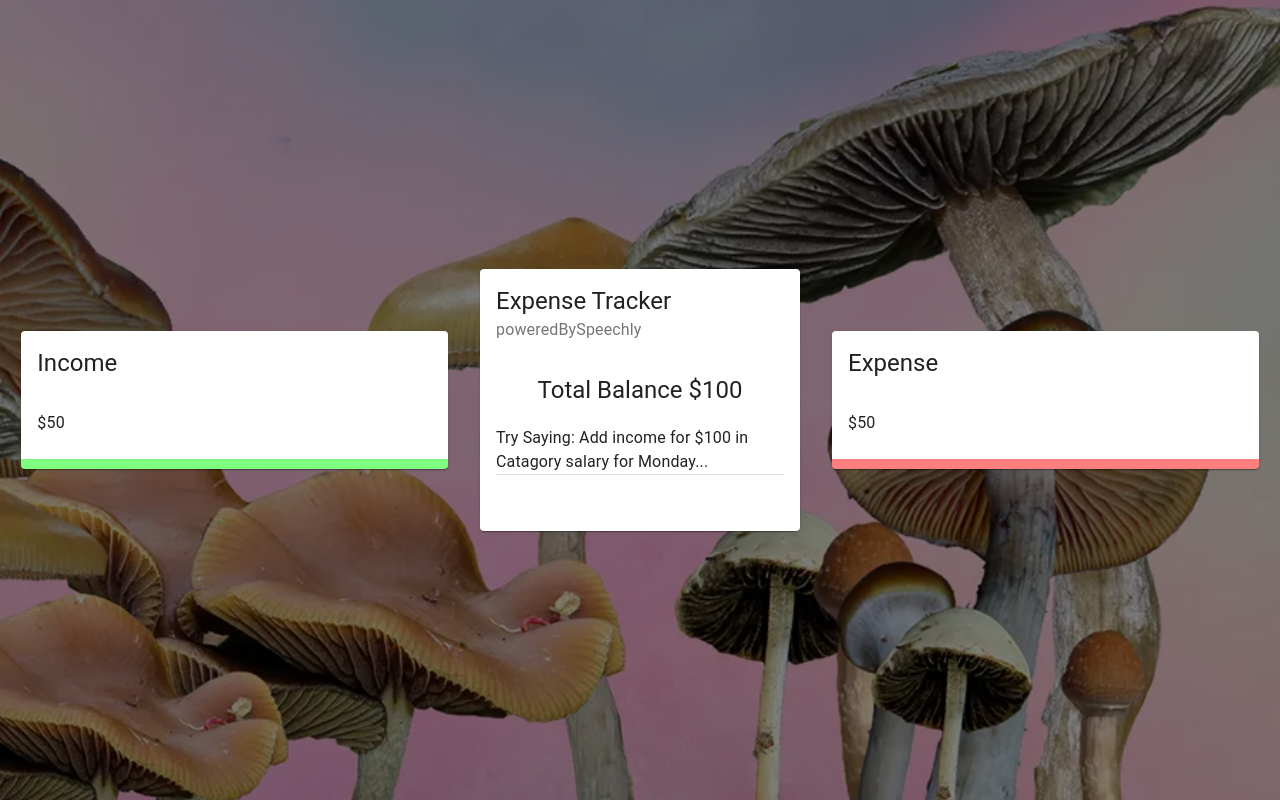
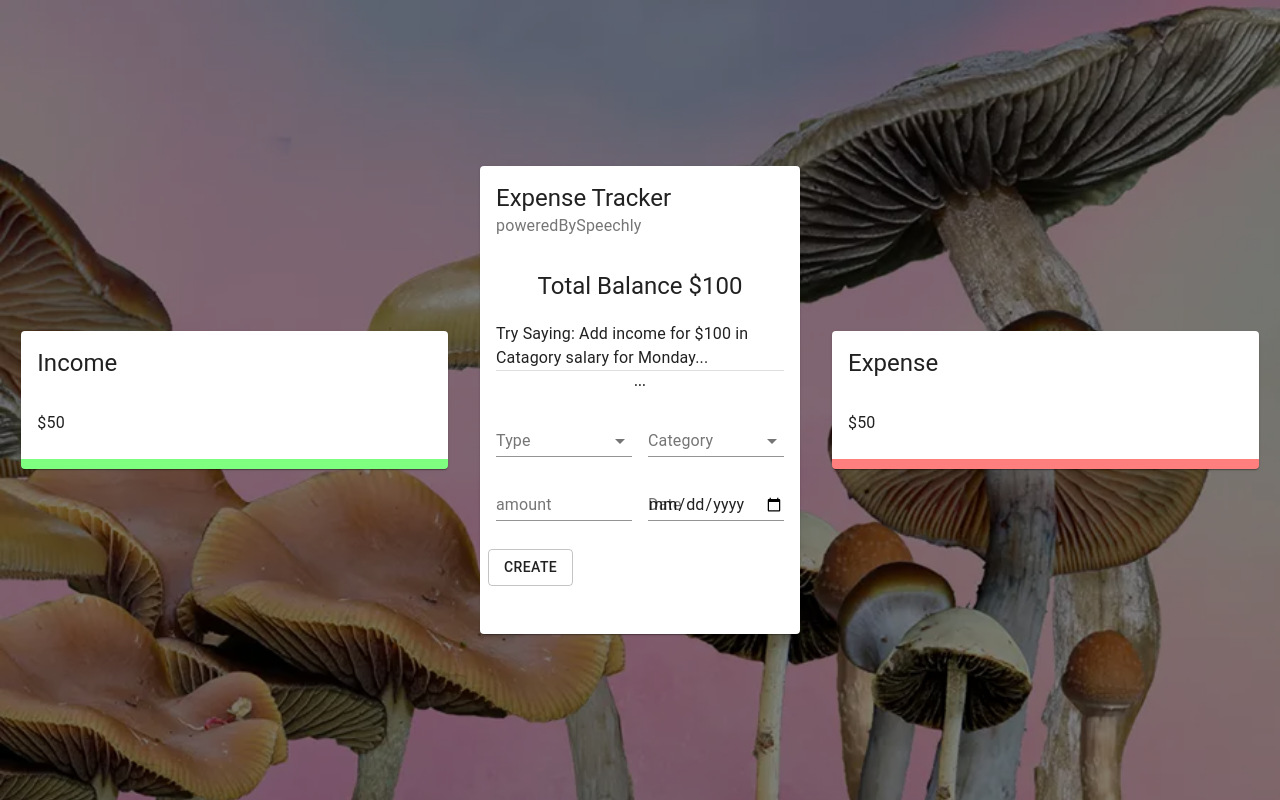
Before and after one commit to carlosbanales/budget_tracker, a React (Create React App) app: page / in a window 1280 px wide. Built offline with nearby package versions, Linux system fonts and the light colour scheme.

Commit message:
made List component

```diff
--- a/src/components/Main/Form/Form.jsx
+++ b/src/components/Main/Form/Form.jsx
@@ -4,11 +4,41 @@
 import useStyles from './styles';
 
 const Form = () => {
-  const classes = useStyles();
-  return (
-    <div>
-
-    </div>
-  )};
+    const classes = useStyles();
+    return (
+        <Grid container spacing={2}>
+            <Grid item xs={12}>
+                <Typography align="center" variant="subtitle2" gutterbottom>
+                ...
+                </Typography>
+            </Grid>
+            <Grid item xs={6}>
+                <FormControl fullWidth>
+                    <InputLabel>Type</InputLabel>
+                    <Select>
+                        <MenuItem value="Income">Income</MenuItem>
+                        <MenuItem value="Expense">Expense</MenuItem>
+                    </Select>
+                </FormControl>
+            </Grid>
+            <Grid item xs={6}>
+                <FormControl fullWidth>
+                    <InputLabel>Category</InputLabel>
+                    <Select>
+                        <MenuItem value="Business">Business</MenuItem>
+                        <MenuItem value="salary">Salary</MenuItem>
+                    </Select>
+                </FormControl>
+            </Grid>
+            <Grid item xs={6}>
+                <TextField type="number" label="amount" fullWidth />
+            </Grid>
+            <Grid item xs={6}>
+                <TextField type="date" label="Date" fullWidth />
+            </Grid>
+            <Button className={classes.button} variant="outlined" color="primary fullWidth">Create</Button>
+        </Grid>
+    )
+};
 
 export default Form;
--- a/src/components/Main/Main.jsx
+++ b/src/components/Main/Main.jsx
@@ -2,6 +2,7 @@
 import { Card, CardHeader, CardContent, Typography, Grid, Divider } from '@material-ui/core';
 
 import useStyles from './styles';
+import Form from './Form/Form';
 
 const Main = () => {
 	const classes = useStyles();
@@ -16,7 +17,7 @@
 					Try Saying: Add income for $100 in Catagory salary for Monday...
 				</Typography>
 				<Divider />
-				{ /* Form */ }
+				<Form />
 			</CardContent>
 			<CardContent className={classes.CardContent}>
 				<Grid container spacing={2}>
```
Also changed, not shown: src/components/Main/List/List.jsx (added, +9 -0 lines), src/components/Main/List/styles.js (added, +17 -0 lines).
